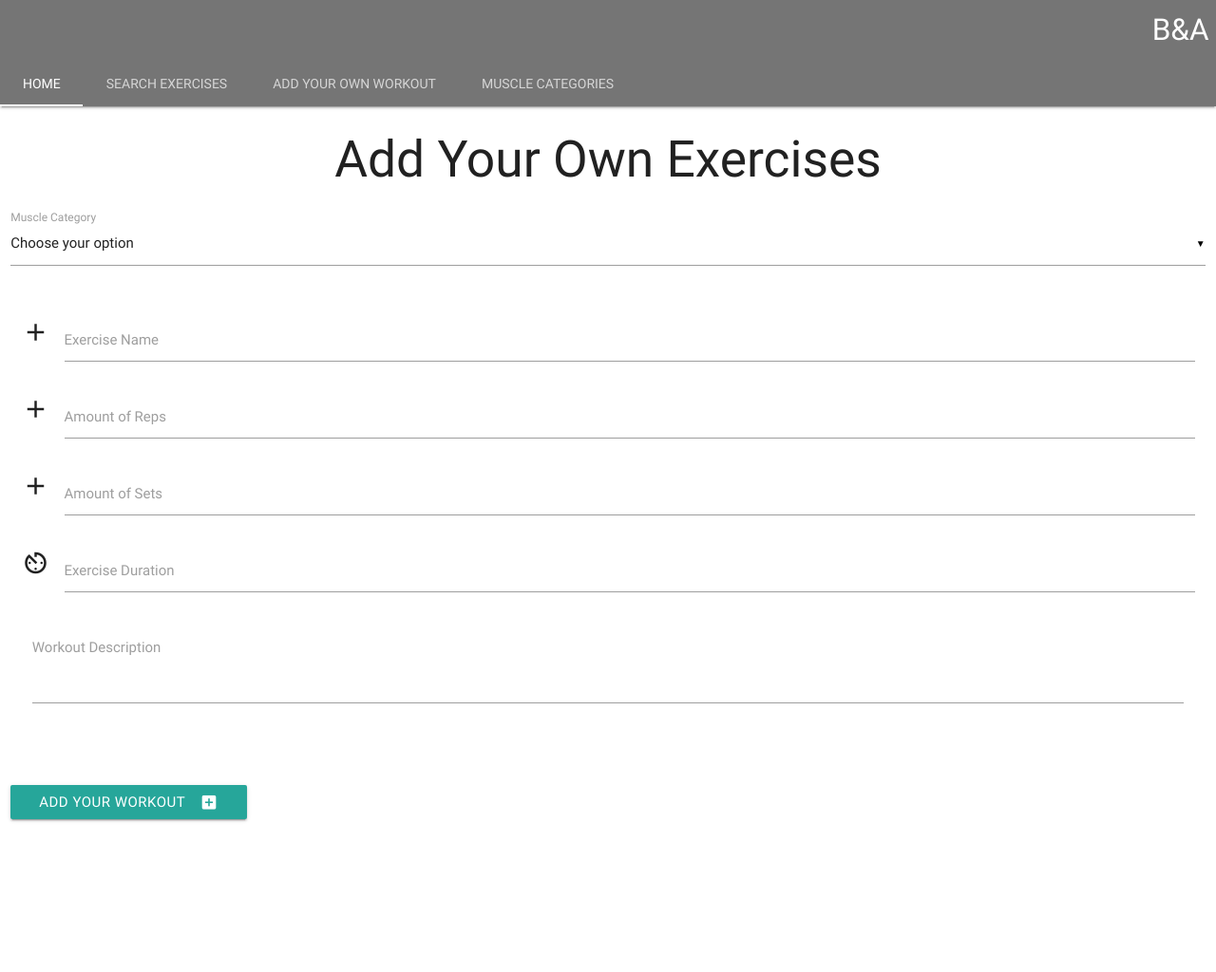
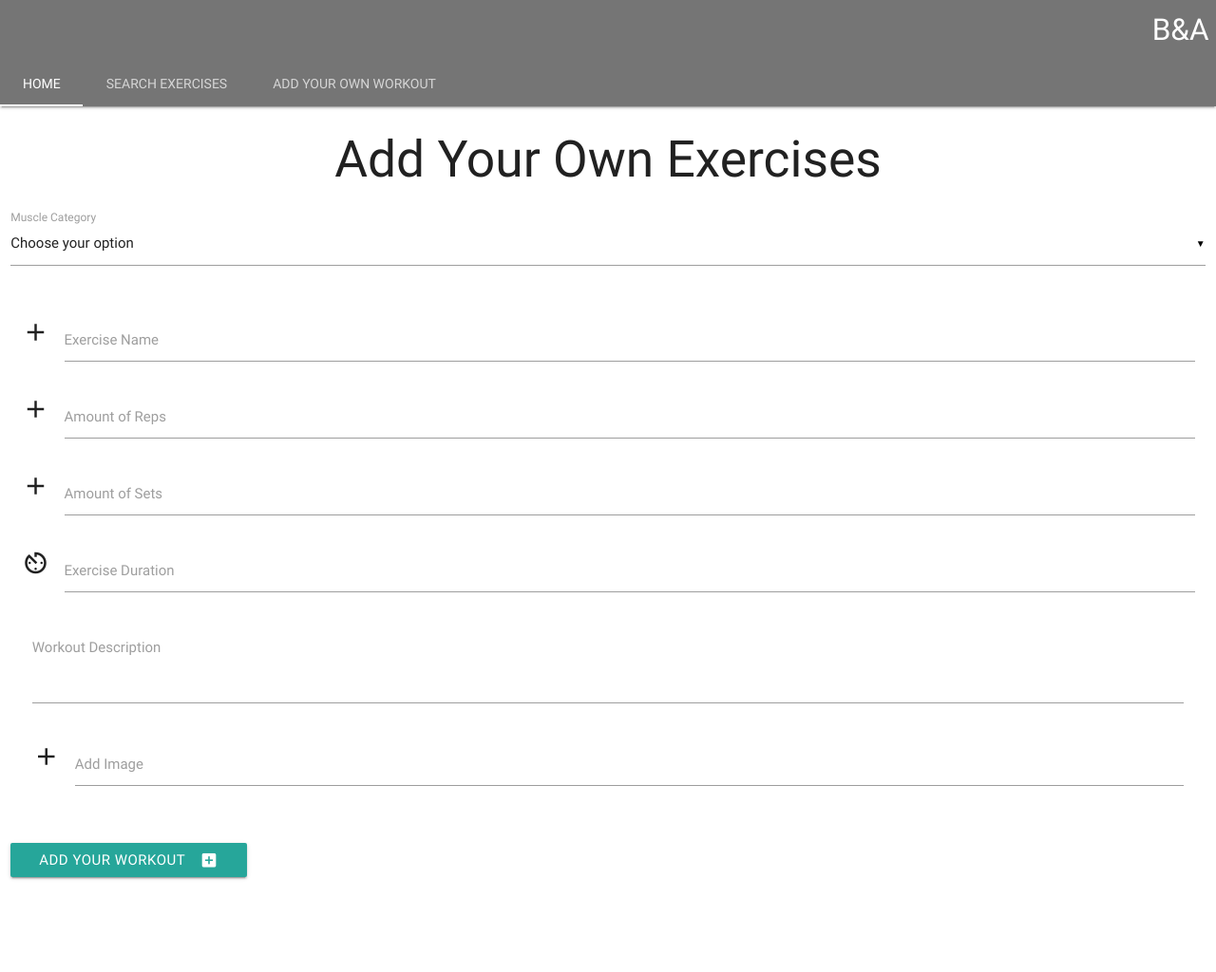
Before and after one commit to aliciarawlings/data_centric_milestone, a Flask app: page /add_exercise in a window 1280 px wide. Shown: the whole page at 95% size. Before the commit the page ends 866 px from the top, so only its background shows below. Run offline with Flask 2, Linux system fonts and the light colour scheme; data that the repository does not hold is empty; some libraries are stand-ins or nearby versions.

```diff
--- a/app.py
+++ b/app.py
@@ -30,6 +30,8 @@ def index_page():
 def get_exercises():
     return render_template('exercises.html', exercises=mongo.db.exercises.find())
 
+
+
 @app.route('/add_exercise')
 def add_exercise():
     return render_template('add_exercise.html', muscle_categories=mongo.db.muscle_categories.find())
--- a/templates/add_exercise.html
+++ b/templates/add_exercise.html
@@ -20,7 +20,7 @@
       <div class="row">
         <div class="input-field col s12"  id="add_more">
           <i class="material-icons prefix">add</i>
-          <input type="text" id="exercise_type" name="exercise_type"required data-validation-required-message="Field Required">
+          <input type="text" id="exercise_type" name="exercise_type"required data-validation-required-message="Field Required"style="text-transform: capitalize;">
           <label for="autocomplete-input">Exercise Name</label>
         </div>
           <div class="row">
@@ -46,6 +46,12 @@
             <textarea id="textarea2" class="materialize-textarea" data-length="250"></textarea>
             <label for="textarea2">Workout Description</label>
           </div>
+           <div class="row">
+        <div class="input-field col s12">
+          <i class="material-icons prefix">add</i>
+          <input type="url" pattern="https?://.+" title="Include http://" id="add_image" name="add_image"required data-validation-required-message="Field Required">
+          <label for="autocomplete-input">Add Image</label>
+
 
 
         </div>
--- a/templates/base.html
+++ b/templates/base.html
@@ -20,7 +20,7 @@
          <li class="tab"><a href="{{url_for('index_page')}}">Home</a></li>
         <li class="tab"><a href="{{url_for('get_exercises')}}">Search Exercises</a></li>
        <li class="tab"><a href="{{url_for('add_exercise')}}">Add Your own Workout</a></li>
-       <li class="tab"><a href="{{ url_for('muscle_categories')}}">Muscle Categories</a></li>
+
       </ul>
     </div>
   </nav>
```
Also changed, not shown: templates/exercises.html (+14 -24 lines).
